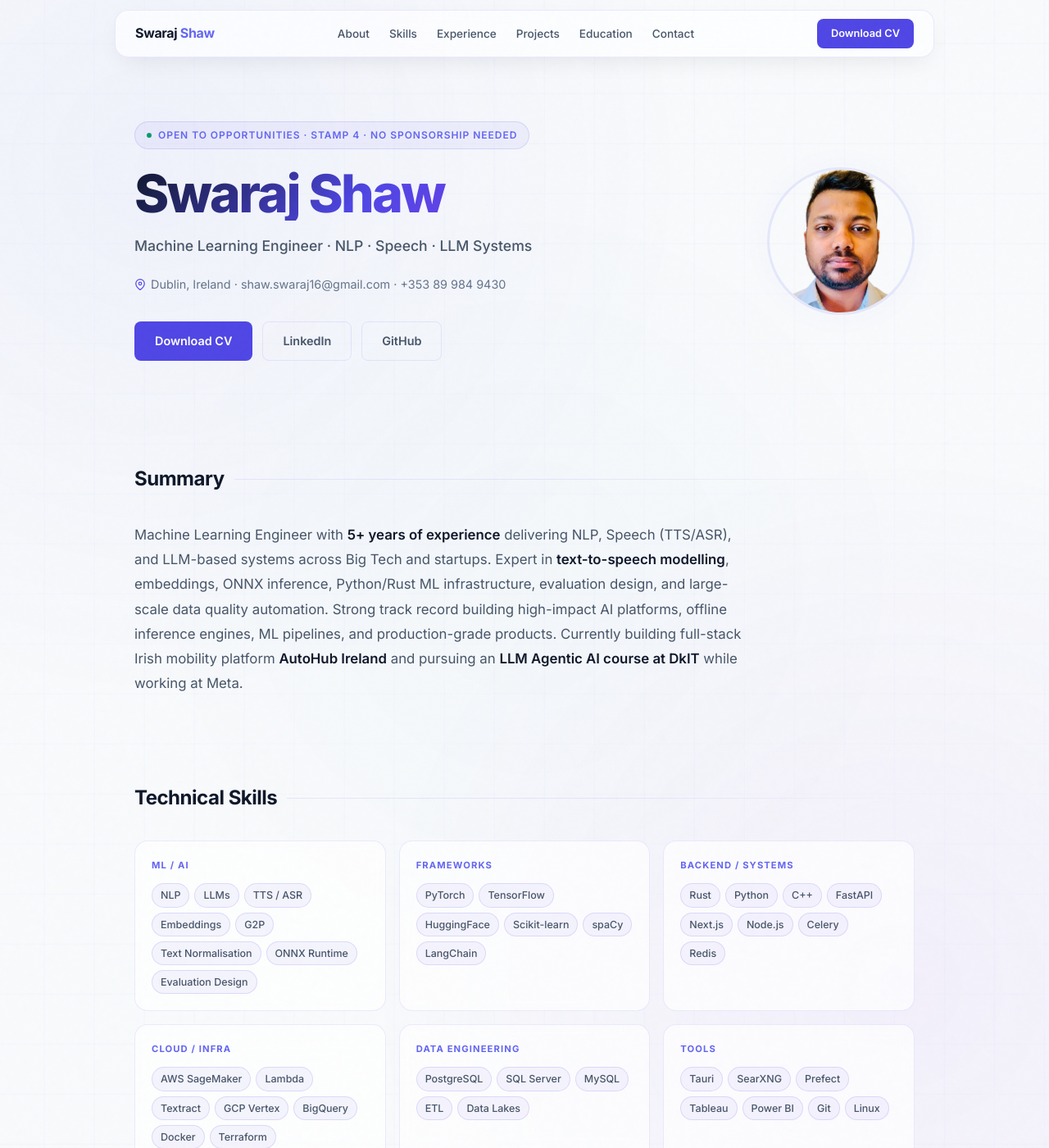
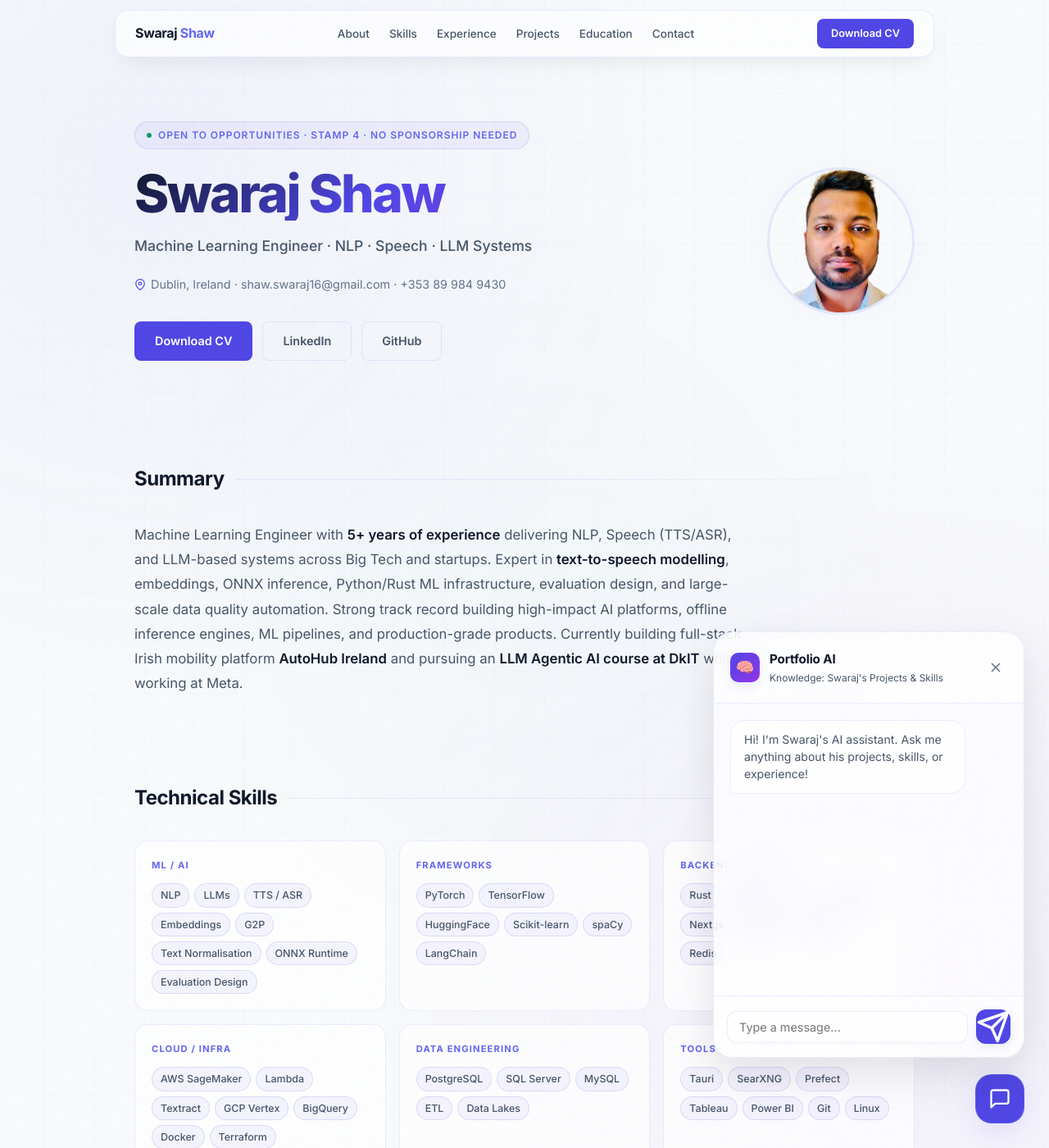
Before and after one commit to swarajshaw/swarajshaw.github.io, a Jekyll site: the page built from index.md, in a window 1280 px wide and 1400 px high. Shown: the whole window at 82% size. Built offline with Jekyll 4.4.1, drawn with Linux system fonts in a browser that asks for light colours; a script that is not in the unit is left out.

Commit message:
feat: upgrade chatbot to hybrid local knowledge engine with premium UI

```diff
--- a/_layouts/default.html
+++ b/_layouts/default.html
@@ -82,7 +82,56 @@
         document.querySelectorAll('.fade-in').forEach((el) => observer.observe(el));
       });
     </script>
-    <script src="/neural.js"></script>
-    <script src="/chat.js?v=1.0.2"></script>
+
+    <!-- ── CHAT WIDGET ───────────────────────── -->
+    <div id="chat-widget" class="chat-widget hidden">
+      <div id="chat-toggle" class="chat-toggle">
+        <svg viewBox="0 0 24 24" fill="none" stroke="currentColor" stroke-width="2" stroke-linecap="round" stroke-linejoin="round">
+          <path d="M21 15a2 2 0 0 1-2 2H7l-4 4V5a2 2 0 0 1 2-2h14a2 2 0 0 1 2 2z"></path>
+        </svg>
+      </div>
+
+      <div class="chat-window">
+        <div class="chat-header">
+          <div class="chat-header-icon">🧠</div>
+          <div class="chat-header-info">
+            <h3>Portfolio AI</h3>
+            <p>Knowledge: Swaraj's Projects & Skills</p>
+          </div>
+          <button id="chat-close" class="chat-close">
+            <svg width="20" height="20" viewBox="0 0 24 24" fill="none" stroke="currentColor" stroke-width="2">
+              <line x1="18" y1="6" x2="6" y2="18"></line>
+              <line x1="6" y1="6" x2="18" y2="18"></line>
+            </svg>
+          </button>
+        </div>
+
+        <div id="chat-messages" class="chat-messages">
+          <div class="message assistant">
+            <div class="message-content">
+              Hi! I'm Swaraj's AI assistant. Ask me anything about his projects, skills, or experience!
+            </div>
+          </div>
+        </div>
+
+        <div id="typing-indicator" class="typing-indicator">
+          <div class="typing-dot"></div>
+          <div class="typing-dot"></div>
+          <div class="typing-dot"></div>
+        </div>
+
+        <div class="chat-input-area">
+          <input type="text" id="chat-input" class="chat-input" placeholder="Type a message..." autocomplete="off">
+          <button id="chat-send" class="chat-send">
+            <svg viewBox="0 0 24 24" fill="none" stroke="currentColor" stroke-width="2" stroke-linecap="round" stroke-linejoin="round">
+              <line x1="22" y1="2" x2="11" y2="13"></line>
+              <polygon points="22 2 15 22 11 13 2 9 22 2"></polygon>
+            </svg>
+          </button>
+        </div>
+      </div>
+    </div>
+
+    <script src="/chat.js?v=1.0.3"></script>
   </body>
 </html>
--- a/chat.css
+++ b/chat.css
@@ -4,30 +4,30 @@
   bottom: 30px;
   right: 30px;
   z-index: 1000;
-  font-family: var(--font-sans);
+  font-family: var(--font);
 }
 
-.chat-bubble {
+.chat-toggle {
   width: 60px;
   height: 60px;
-  border-radius: 30px;
+  border-radius: 20px;
   background: var(--accent);
-  color: #000;
+  color: #fff;
   display: flex;
   align-items: center;
   justify-content: center;
   cursor: pointer;
-  box-shadow: 0 10px 30px rgba(0, 0, 0, 0.1);
+  box-shadow: 0 10px 30px var(--accent-glow);
   transition: var(--transition);
-  border: 1px solid rgba(0, 0, 0, 0.1);
+  border: 1px solid rgba(255, 255, 255, 0.1);
 }
 
-.chat-bubble:hover {
+.chat-toggle:hover {
   transform: translateY(-5px) scale(1.05);
-  box-shadow: 0 15px 40px rgba(0, 0, 0, 0.15);
+  background: var(--accent-bright);
 }
 
-.chat-bubble svg {
+.chat-toggle svg {
   width: 28px;
   height: 28px;
 }
@@ -38,11 +38,11 @@
   right: 0;
   width: 380px;
   height: 520px;
-  background: var(--card-bg);
-  backdrop-filter: blur(20px);
-  -webkit-backdrop-filter: blur(20px);
+  background: var(--bg-card);
+  backdrop-filter: blur(20px) saturate(180%);
+  -webkit-backdrop-filter: blur(20px) saturate(180%);
   border: 1px solid var(--border);
-  border-radius: 20px;
+  border-radius: var(--radius-lg);
   display: flex;
   flex-direction: column;
   overflow: hidden;
@@ -50,11 +50,11 @@
   opacity: 0;
   visibility: hidden;
   transform: translateY(20px) scale(0.95);
-  transition: all 0.4s cubic-bezier(0.16, 1, 0.3, 1);
+  transition: all 0.5s cubic-bezier(0.16, 1, 0.3, 1);
   transform-origin: bottom right;
 }
 
-.chat-window.active {
+.chat-widget:not(.hidden) .chat-window {
   opacity: 1;
   visibility: visible;
   transform: translateY(0) scale(1);
@@ -62,7 +62,7 @@
 
 .chat-header {
   padding: 20px;
-  background: rgba(255, 255, 255, 0.5);
+  background: rgba(255, 255, 255, 0.4);
   border-bottom: 1px solid var(--border);
   display: flex;
   align-items: center;
@@ -70,27 +70,50 @@
 }
 
 .chat-header-icon {
-  width: 32px;
-  height: 32px;
-  background: var(--accent);
-  border-radius: 8px;
+  width: 36px;
+  height: 36px;
+  background: linear-gradient(135deg, var(--accent), var(--accent-2));
+  border-radius: 10px;
   display: flex;
   align-items: center;
   justify-content: center;
   font-size: 18px;
+  box-shadow: 0 4px 12px var(--accent-glow);
+}
+
+.chat-header-info {
+  flex: 1;
 }
 
 .chat-header-info h3 {
   margin: 0;
-  font-size: 1rem;
+  font-size: 0.95rem;
   font-weight: 700;
-  color: var(--text-main);
+  color: var(--text-primary);
+  letter-spacing: -0.01em;
 }
 
 .chat-header-info p {
   margin: 0;
   font-size: 0.75rem;
+  color: var(--text-secondary);
+}
+
+.chat-close {
+  background: none;
+  border: none;
   color: var(--text-muted);
+  cursor: pointer;
+  padding: 4px;
+  transition: var(--transition);
+  display: flex;
+  align-items: center;
+  justify-content: center;
+}
+
+.chat-close:hover {
+  color: var(--text-primary);
+  transform: rotate(90deg);
 }
 
 .chat-messages {
@@ -103,46 +126,61 @@
   scroll-behavior: smooth;
 }
 
+/* Custom Scrollbar */
+.chat-messages::-webkit-scrollbar {
+  width: 4px;
+}
+.chat-messages::-webkit-scrollbar-thumb {
+  background: var(--border);
+  border-radius: 10px;
+}
+
 .message {
   max-width: 85%;
   padding: 12px 16px;
-  border-radius: 16px;
-  font-size: 0.9rem;
+  font-size: 0.88rem;
   line-height: 1.5;
-  animation: messageSlide 0.3s ease-out;
+  animation: messageSlide 0.4s cubic-bezier(0.16, 1, 0.3, 1);
 }
 
 @keyframes messageSlide {
-  from { opacity: 0; transform: translateY(10px); }
+  from { opacity: 0; transform: translateY(15px); }
   to { opacity: 1; transform: translateY(0); }
 }
 
-.message-user {
+.message.user {
   align-self: flex-end;
   background: var(--accent);
-  color: #000;
-  border-bottom-right-radius: 4px;
+  color: white;
+  border-radius: 18px 18px 4px 18px;
+  box-shadow: 0 4px 15px var(--accent-glow);
 }
 
-.message-assistant {
+.message.assistant {
   align-self: flex-start;
-  background: rgba(255, 255, 255, 0.8);
+  background: white;
   border: 1px solid var(--border);
-  color: var(--text-main);
-  border-bottom-left-radius: 4px;
+  color: var(--text-secondary);
+  border-radius: 18px 18px 18px 4px;
+}
+
+.message-content strong {
+  color: inherit;
+  font-weight: 700;
 }
 
 .chat-input-area {
   padding: 16px;
-  background: rgba(255, 255, 255, 0.5);
+  background: rgba(255, 255, 255, 0.4);
   border-top: 1px solid var(--border);
   display: flex;
   gap: 10px;
+  align-items: center;
 }
 
 .chat-input {
   flex: 1;
-  background: rgba(255, 255, 255, 0.8);
+  background: white;
   border: 1px solid var(--border);
   border-radius: 12px;
   padding: 10px 14px;
@@ -150,52 +188,70 @@
   font-size: 0.9rem;
   outline: none;
   transition: var(--transition);
+  box-shadow: 0 2px 5px rgba(0,0,0,0.02);
 }
 
 .chat-input:focus {
   border-color: var(--accent);
-  box-shadow: 0 0 0 3px rgba(190, 242, 100, 0.2);
+  box-shadow: 0 0 0 3px var(--accent-glow);
 }
 
 .chat-send {
-  width: 40px;
-  height: 40px;
-  border-radius: 10px;
+  width: 42px;
+  height: 42px;
+  border-radius: 12px;
   background: var(--accent);
+  color: white;
   border: none;
   display: flex;
   align-items: center;
   justify-content: center;
   cursor: pointer;
   transition: var(--transition);
+  box-shadow: 0 4px 12px var(--accent-glow);
 }
 
 .chat-send:hover {
-  transform: scale(1.05);
-}
-
-.chat-send:disabled {
-  opacity: 0.5;
-  cursor: not-allowed;
+  transform: translateY(-2px);
+  background: var(--accent-bright);
 }
 
 .typing-indicator {
-  font-size: 0.75rem;
-  color: var(--text-muted);
-  padding: 0 20px 10px;
+  padding: 0 20px 12px;
   display: none;
+  gap: 4px;
 }
 
 .typing-indicator.active {
-  display: block;
+  display: flex;
+}
+
+.typing-dot {
+  width: 4px;
+  height: 4px;
+  background: var(--text-muted);
+  border-radius: 50%;
+  animation: typing 1.4s infinite ease-in-out;
+}
+
+.typing-dot:nth-child(2) { animation-delay: 0.2s; }
+.typing-dot:nth-child(3) { animation-delay: 0.4s; }
+
+@keyframes typing {
+  0%, 80%, 100% { transform: scale(0); }
+  40% { transform: scale(1); }
+}
+
+.chat-widget.hidden .chat-window {
+  pointer-events: none;
 }
 
 /* Mobile Responsive */
 @media (max-width: 480px) {
   .chat-window {
     width: calc(100vw - 40px);
-    height: 60vh;
-    bottom: 70px;
-    right: -10px;
+    height: 70vh;
+    bottom: 80px;
+    right: 0;
   }
 }
--- a/chat.js
+++ b/chat.js
@@ -5,59 +5,101 @@ document.addEventListener('DOMContentLoaded', () => {
     const chatMessages = document.getElementById('chat-messages');
     const chatInput = document.getElementById('chat-input');
     const chatSend = document.getElementById('chat-send');
+    const typingIndicator = document.getElementById('typing-indicator');
 
-    let contextData = null;
+    let knowledge = null;
+    let chatHistory = [];
 
-    // Load Local Knowledge Base
-    fetch('/data/context.json')
+    // Load Comprehensive Knowledge Base
+    fetch('/data/knowledge.json')
         .then(res => res.json())
-        .then(data => { contextData = data; })
+        .then(data => { knowledge = data; })
         .catch(err => console.error("Knowledge base failed to load:", err));
 
-    // Local Expert Logic
-    const localExpert = {
-        findAnswer(query) {
-            if (!contextData) return "I'm still loading my knowledge base. One second!";
+    const assistant = {
+        async getResponse(query) {
+            if (!knowledge) return "I'm still syncing my knowledge base. One moment!";
+
             const q = query.toLowerCase();
 
-            if (this.matches(q, ['education', 'degree', 'university', 'msc', 'btech', 'study', 'college', 'dbs', 'amity'])) {
-                const edu = contextData.education[0];
-                return `Swaraj holds an **${edu.degree}** (1.1 Honours) from ${edu.school} (${edu.year}). He also has a ${contextData.education[1].degree} from ${contextData.education[1].school}.`;
+            // 1. Check FAQs / Direct Intents (Instant)
+            for (const faq of knowledge.faqs) {
+                if (q.includes(faq.q)) return faq.a;
             }
 
-            if (this.matches(q, ['contact', 'email', 'phone', 'linkedin', 'github', 'reach', 'location', 'address'])) {
-                return `You can reach Swaraj at **${contextData.profile.email}** or **${contextData.profile.phone}**. He is based in **${contextData.profile.location}** and is ${contextData.profile.status}.`;
+            // 2. Check Education Specifics
+            if (this.matches(q, ['education', 'degree', 'university', 'study', 'college', 'msc', 'btech', 'dbs', 'amity'])) {
+                const masters = knowledge.education.find(e => e.degree.includes('MSc'));
+                const btech = knowledge.education.find(e => e.degree.includes('B.Tech'));
+                return `Swaraj has an **${masters.degree}** (${masters.honours}) from ${masters.school} (${masters.year}) and a **${btech.degree}** from ${btech.school}.`;
             }
 
-            if (this.matches(q, ['meta', 'work', 'experience', 'job', 'career', 'linguist', 'hindi', 'covalen'])) {
-                const meta = contextData.experience.find(e => e.company.includes('Meta'));
-                return `At **Meta**, Swaraj works as a TTS Linguist for the Hindi locale. He built evaluation suites for the Ray-Ban Meta glasses and corrected over 14k phonetic errors using custom Python tooling.`;
+            // 3. Check Projects (Dynamic Search)
+            for (const project of knowledge.projects) {
+                if (project.keywords.some(k => q.includes(k))) {
+                    return `**${project.name}** is a ${project.type}. ${project.desc}\n\n**Stack:** ${project.stack.join(', ')}`;
+                }
             }
 
-            if (this.matches(q, ['project', 'autohub', 'datadrive', 'sorted', 'build', 'github', 'llm', 'rag', 'agent'])) {
-                const projects = contextData.projects.map(p => `**${p.name}**`).join(', ');
-                return `Swaraj has built several high-impact AI projects including ${projects}. His work spans real-time scrapers, AI orchestration (Nexus Platform), and local-first AI (Sorted).`;
+            // 4. Check Experience / Work
+            if (this.matches(q, ['meta', 'hindi', 'linguist', 'work', 'experience', 'job', 'company'])) {
+                const meta = knowledge.experience.find(e => e.company.includes('Meta'));
+                return `At **${meta.company}**, Swaraj is a ${meta.role}. He's a major contributor to the Ray-Ban Meta smart glasses Hindi TTS pipeline, achieving 95.6% benchmark accuracy.`;
             }
 
-            if (this.matches(q, ['skill', 'python', 'rust', 'pytorch', 'nlp', 'machine learning', 'ai', 'tech'])) {
-                return `Swaraj is expert in **${contextData.skills.ml_ai.join(', ')}**. He is also proficient in systems programming with **Rust, Python, and C++**.`;
+            // 5. Check Skills
+            if (this.matches(q, ['skill', 'python', 'rust', 'pytorch', 'nlp', 'machine learning', 'tech stack'])) {
+                return `Swaraj is expert in **${knowledge.skills.ml_ai.slice(0, 5).join(', ')}** and more. His primary languages are **Rust, Python, and C++**.`;
             }
 
-            return `Swaraj is a ${contextData.profile.role} specializing in ${contextData.profile.specialties.slice(0, 3).join(', ')}. Ask me about his work at Meta, his MSc in AI, or his latest projects like AutoHub Ireland!`;
+            // 6. Fallback to API (LLM) if complex
+            return await this.fetchLLM(query);
         },
-        matches(q, keywords) { return keywords.some(k => q.includes(k)); }
+
+        matches(q, keywords) {
+            return keywords.some(k => q.includes(k));
+        },
+
+        async fetchLLM(message) {
+            this.showTyping(true);
+            try {
+                const response = await fetch("https://portfolio-ai.swaraj-shaw.workers.dev/", {
+                    method: "POST",
+                    headers: { "Content-Type": "application/json" },
+                    body: JSON.stringify({
+                        message: message,
+                        context: JSON.stringify(knowledge),
+                        history: chatHistory.slice(-5)
+                    }),
+                });
+                const data = await response.json();
+                return data.response || "I'm having trouble connecting to my brain right now. Try asking about Swaraj's projects or education!";
+            } catch (err) {
+                return "I'm offline for a second, but I can tell you about Swaraj's work at Meta or his MSc in AI!";
+            } finally {
+                this.showTyping(false);
+            }
+        },
+
+        showTyping(show) {
+            if (typingIndicator) typingIndicator.classList.toggle('active', show);
+        }
     };
 
     function addMessage(text, isUser = false) {
         const msgDiv = document.createElement('div');
         msgDiv.className = `message ${isUser ? 'user' : 'assistant'}`;
 
-        // Simple Markdown-ish bolding support
-        const formattedText = text.replace(/\*\*(.*?)\*\*/g, '<strong>$1</strong>');
-        msgDiv.innerHTML = `<div class="message-content">${formattedText}</div>`;
+        // Convert markdown-ish to HTML
+        let html = text.replace(/\*\*(.*?)\*\*/g, '<strong>$1</strong>');
+        html = html.replace(/\n/g, '<br>');
 
+        msgDiv.innerHTML = `<div class="message-content">${html}</div>`;
         chatMessages.appendChild(msgDiv);
         chatMessages.scrollTop = chatMessages.scrollHeight;
+
+        if (!isUser) chatHistory.push({ role: 'assistant', content: text });
+        else chatHistory.push({ role: 'user', content: text });
     }
 
     async function handleSend() {
@@ -67,21 +109,28 @@ document.addEventListener('DOMContentLoaded', () => {
         addMessage(text, true);
         chatInput.value = '';
 
-        // Simulate a tiny delay for "thinking" feel, but response is instant local
-        setTimeout(() => {
-            const answer = localExpert.findAnswer(text);
-            addMessage(answer);
-        }, 300);
+        // Instant local response for 90% of queries
+        const response = await assistant.getResponse(text);
+
+        // Add a slight delay if it was instant for natural feel, unless it's the API which already has delay
+        if (typeof response === 'string' && !assistant.isFetching) {
+            setTimeout(() => addMessage(response), 400);
+        } else {
+            addMessage(response);
+        }
     }
 
     // Auto-open logic
     setTimeout(() => {
-        if (chatWidget.classList.contains('hidden')) {
+        if (chatWidget && chatWidget.classList.contains('hidden')) {
             chatWidget.classList.remove('hidden');
         }
-    }, 2000);
+    }, 3000);
 
-    chatToggle.addEventListener('click', () => chatWidget.classList.toggle('hidden'));
+    chatToggle.addEventListener('click', () => {
+        chatWidget.classList.toggle('hidden');
+        if (!chatWidget.classList.contains('hidden')) chatInput.focus();
+    });
     chatClose.addEventListener('click', () => chatWidget.classList.add('hidden'));
     chatSend.addEventListener('click', handleSend);
     chatInput.addEventListener('keypress', (e) => { if (e.key === 'Enter') handleSend(); });
--- /dev/null
+++ b/data/knowledge.json
@@ -0,0 +1,127 @@
+{
+  "profile": {
+    "name": "Swaraj Shaw",
+    "role": "Machine Learning Engineer",
+    "location": "Dublin, Ireland",
+    "email": "shaw.swaraj16@gmail.com",
+    "phone": "+353 89 984 9430",
+    "links": {
+      "linkedin": "https://linkedin.com/in/swarajs",
+      "github": "https://github.com/swarajshaw"
+    },
+    "summary": "Machine Learning Engineer with 5+ years of experience delivering NLP, Speech (TTS/ASR), and LLM-based systems across Big Tech and startups. Expert in text-to-speech modelling, embeddings, ONNX inference, and production AI pipelines.",
+    "status": "Open to opportunities · Stamp 4 · No sponsorship needed"
+  },
+  "education": [
+    {
+      "degree": "MSc Artificial Intelligence",
+      "honours": "1.1 Honours",
+      "school": "Dublin Business School",
+      "location": "Dublin, Ireland",
+      "year": "2023",
+      "details": "Focused on advanced ML, Deep Learning, and AI ethics."
+    },
+    {
+      "degree": "B.Tech Computer Science & Engineering",
+      "school": "Amity University",
+      "location": "India",
+      "year": "2019"
+    }
+  ],
+  "experience": [
+    {
+      "role": "Text-to-Speech Linguist — Hindi Locale",
+      "company": "Meta (via Covalen)",
+      "location": "Dublin, Ireland",
+      "date": "Oct 2023 – Present",
+      "highlights": [
+        "SME for Hindi TTS: phoneset design, G2P mappings, TN rules, and full linguistic pipeline.",
+        "Built a 14k+ sentence evaluation suite across 11 linguistic categories.",
+        "Corrected 14k+ phonetic errors in a 35k-word lexicon database using Python tooling.",
+        "Major contributor to Ray-Ban Meta smart glasses Hindi TTS."
+      ]
+    },
+    {
+      "role": "Business Intelligence & ML Engineer",
+      "company": "AspireNXT Pvt. Ltd.",
+      "location": "Singapore (Remote/Hybrid)",
+      "date": "Jan 2020 – Jan 2022",
+      "highlights": [
+        "Built conversational chatbots (Amazon Lex + Connect) across Slack and Messenger.",
+        "Delivered a recommendation engine via Amazon Personalize, increasing conversions by 15%.",
+        "Built anomaly detection pipelines for energy data; reduced operational wastage by 15%.",
+        "Automated BI dashboards (QuickSight, Tableau)."
+      ]
+    },
+    {
+      "role": "Research Data Scientist",
+      "company": "Zeo Minds IT Solutions",
+      "location": "Hyderabad, India",
+      "date": "May 2019 – Jan 2020",
+      "highlights": [
+        "Built credit-risk and churn models using SMOTE + XGBoost.",
+        "Prototyped ASR-based booking and customer support workflows."
+      ]
+    }
+  ],
+  "projects": [
+    {
+      "name": "AutoHub Ireland",
+      "type": "Full-Stack AI Platform",
+      "desc": "Irish vehicle intelligence platform: real-time fuel & EV price map, best-value routing, RSA driving test scraper, and an AI Master Mechanic assistant with RAG.",
+      "stack": ["Next.js", "React Native", "NestJS", "PostgreSQL", "Supabase", "Playwright", "Docker"],
+      "keywords": ["autohub", "car", "fuel", "ev", "rsa", "mechanic", "rag"]
+    },
+    {
+      "name": "DataDrive.ai · Nexus Platform",
+      "type": "AI Orchestration",
+      "desc": "Enterprise AI orchestration monorepo: FastAPI gateway, GPT-4o teacher to local GGUF distillation, and PII-redaction-aware ETL.",
+      "stack": ["FastAPI", "Next.js 19", "Prefect", "Celery", "Redis", "spaCy", "GGUF", "Docker"],
+      "keywords": ["datadrive", "nexus", "orchestration", "distillation", "fine-tuning", "llm"]
+    },
+    {
+      "name": "Sorted",
+      "type": "Local AI Desktop App",
+      "desc": "Local-first AI file intelligence desktop app. Rust daemon with GPU-accelerated ONNX inference for semantic file organisation.",
+      "stack": ["Rust", "C++", "ONNX Runtime", "Tauri", "SQLite", "Python"],
+      "keywords": ["sorted", "file", "desktop", "rust", "onnx", "offline"]
+    },
+    {
+      "name": "AccessLM",
+      "type": "P2P Decentralised AI",
+      "desc": "Run Llama 3, Mistral, and Phi-3 on any laptop using libp2p DHT to split model layers across peers.",
+      "stack": ["Electron", "Next.js", "Rust/WASM", "libp2p", "HuggingFace"],
+      "keywords": ["accesslm", "p2p", "decentralised", "llama", "mistral"]
+    },
+    {
+      "name": "Record Genie",
+      "type": "LLM Agents · ReAct",
+      "desc": "Agentic AI music assistant built for DkIT LLM course. Implements ReAct loop and Workflow patterns with Pydantic tool-calling.",
+      "stack": ["Python", "OpenAI SDK", "Pydantic", "LangSmith", "Groq"],
+      "keywords": ["record genie", "agent", "react", "tool use", "music"]
+    }
+  ],
+  "skills": {
+    "ml_ai": ["NLP", "LLMs", "TTS / ASR", "Embeddings", "G2P", "ONNX Runtime", "Evaluation Design", "PyTorch", "TensorFlow", "HuggingFace", "LangChain"],
+    "backend": ["Rust", "Python", "C++", "FastAPI", "Next.js", "Node.js", "Celery", "Redis", "PostgreSQL"],
+    "infra": ["AWS SageMaker", "GCP Vertex", "Docker", "Terraform", "Kubernetes", "Prefect"]
+  },
+  "faqs": [
+    {
+      "q": "education",
+      "a": "Swaraj has an **MSc in Artificial Intelligence** (1.1 Honours) from Dublin Business School (2023) and a **B.Tech in Computer Science & Engineering** from Amity University (2019)."
+    },
+    {
+      "q": "contact",
+      "a": "You can reach Swaraj via email at **shaw.swaraj16@gmail.com** or on LinkedIn at **linkedin.com/in/swarajs**. He is based in Dublin, Ireland."
+    },
+    {
+      "q": "status",
+      "a": "Swaraj is currently **Open to opportunities** and holds a **Stamp 4** visa in Ireland, meaning he requires no sponsorship."
+    },
+    {
+      "q": "llm",
+      "a": "Swaraj has extensive experience with LLMs, including building **AccessLM** (P2P decentralised AI), **DataDrive.ai** (enterprise orchestration), and **Record Genie** (agentic music assistant). He's also currently pursuing an LLM Agentic AI course at DkIT."
+    }
+  ]
+}
```
